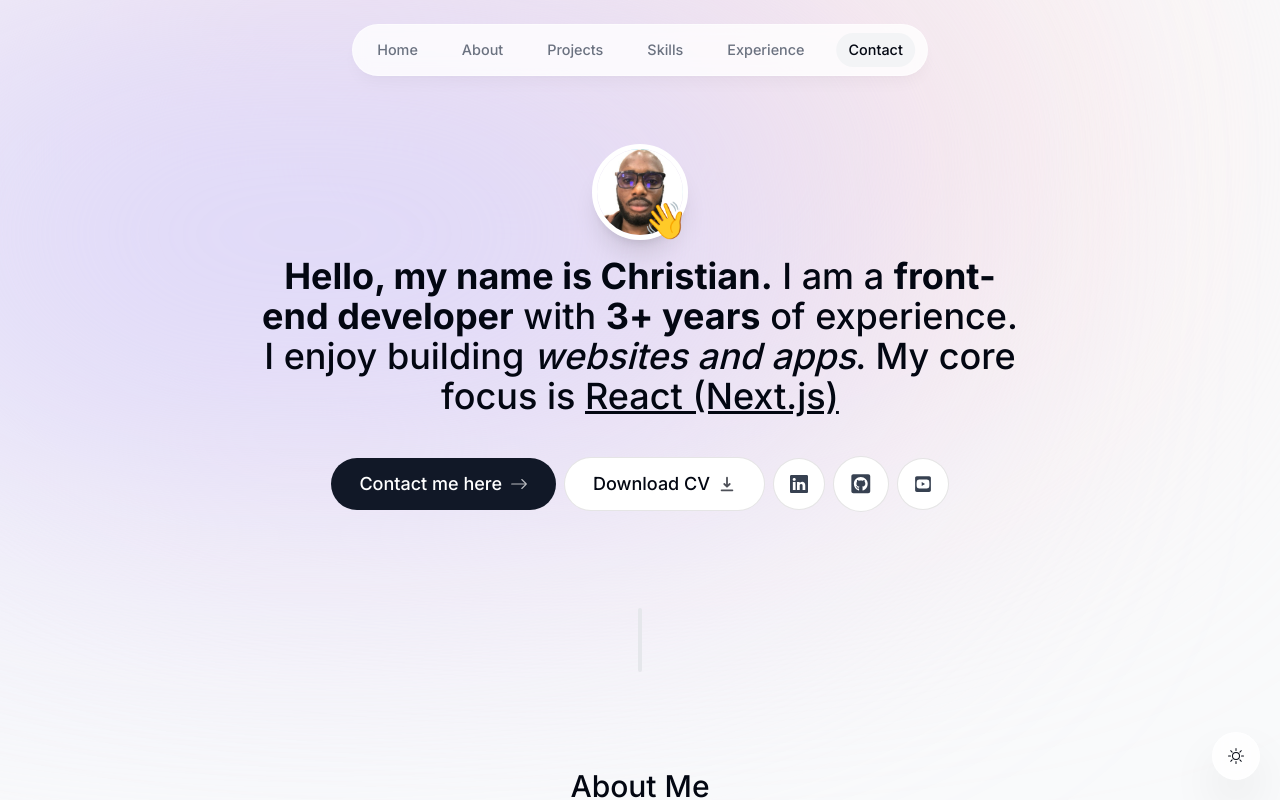
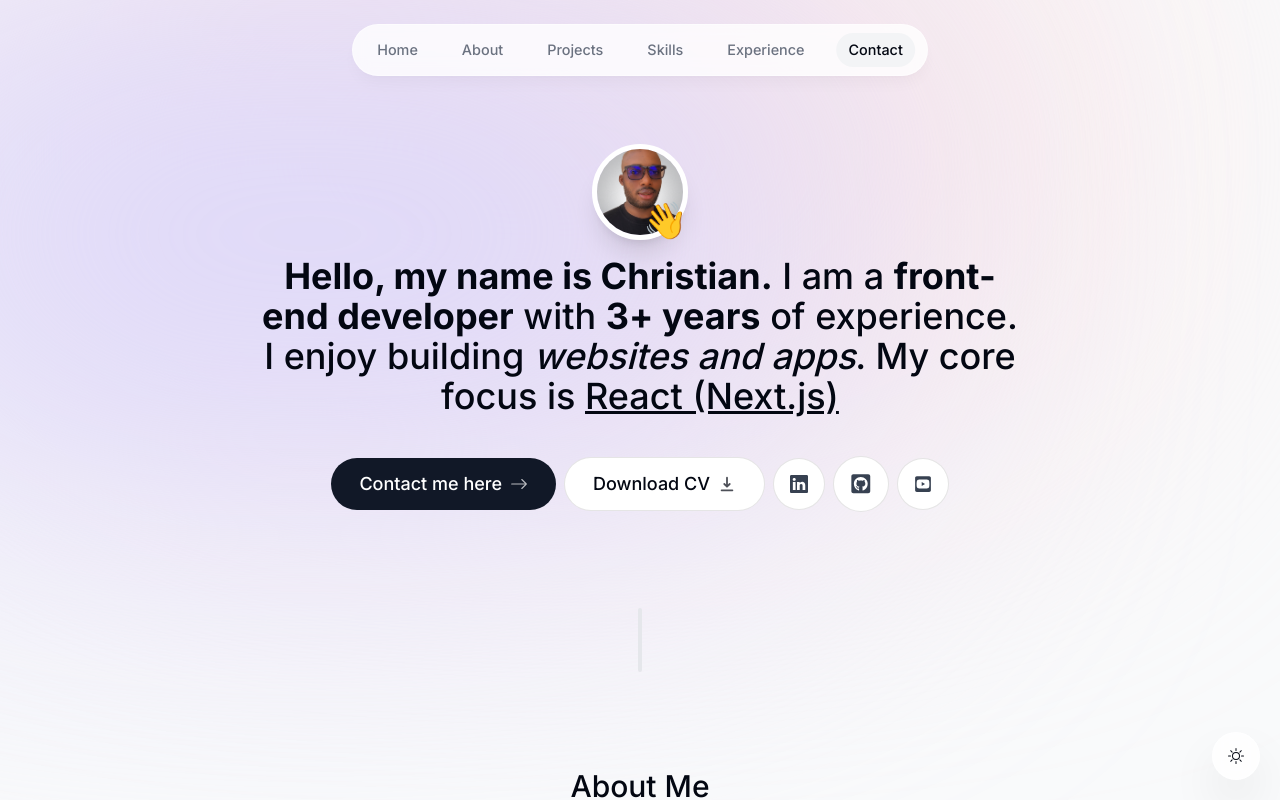
Before and after one commit to infiniteltd/Chris-Portfolio-2.0, a Next.js app: page / in a window 1280 px wide. Shown: the top 800 px of the page. Built offline with nearby package versions, Linux system fonts and the light colour scheme; no server answers.

Commit message:
changed image

```diff
--- a/components/Intro.tsx
+++ b/components/Intro.tsx
@@ -2,7 +2,7 @@
 
 import Image from "next/image";
 import React from "react";
-import ChrisImg from "@/public/chrisImg.jpeg";
+import ChrisImg from "@/public/chrisImg.png";
 import { motion } from "framer-motion";
 import Link from "next/link";
 import { BsArrowRight, BsLinkedin } from "react-icons/bs";
@@ -35,7 +35,7 @@ export default function Intro() {
               height="192"
               quality="95"
               priority={true}
-              className="h-24 w-24 rounded-full object-cover border-[0.35rem] border-white shadow-xl"
+              className="h-24 w-24 rounded-full object-cover border-[0.35rem] border-white shadow-xl focus:scale-110 hover:scale-110 active:scale-105 transition"
             />
           </motion.div>
           <motion.span
```
Also changed, not shown: public/chrisImg.jpeg (deleted), public/chrisImg.png (added).
